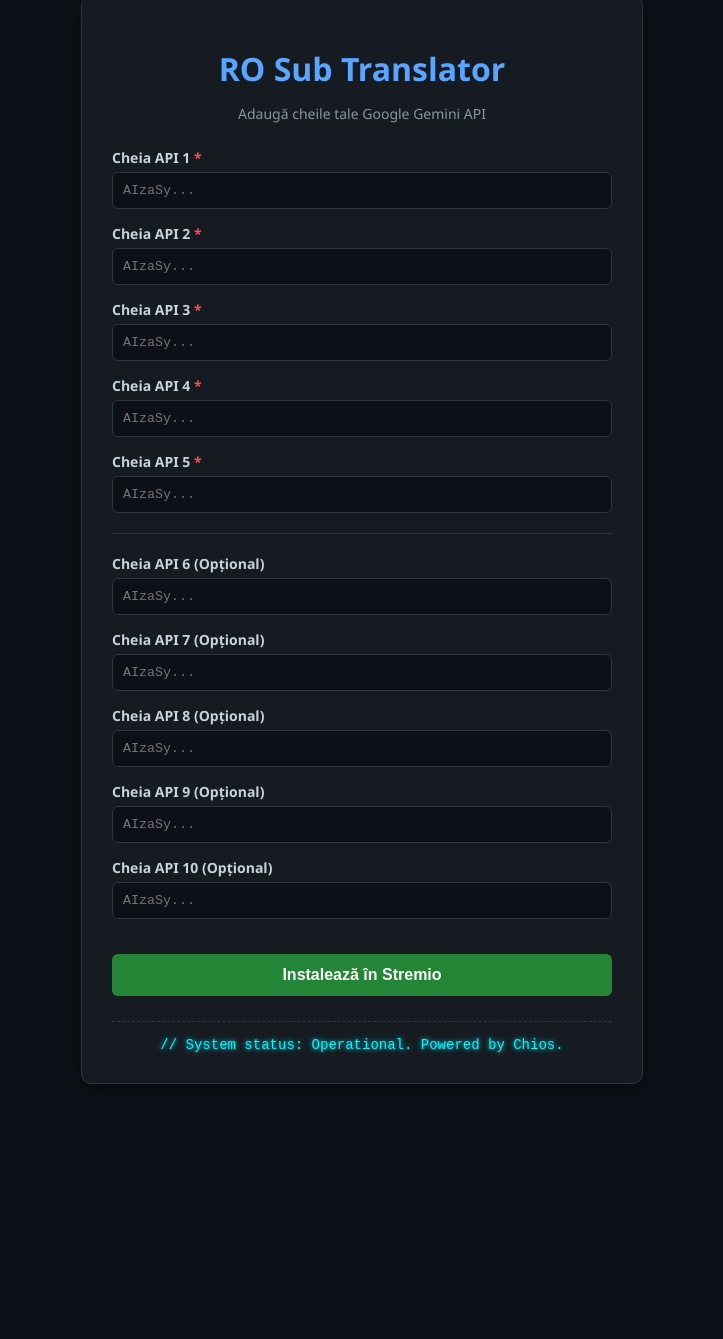
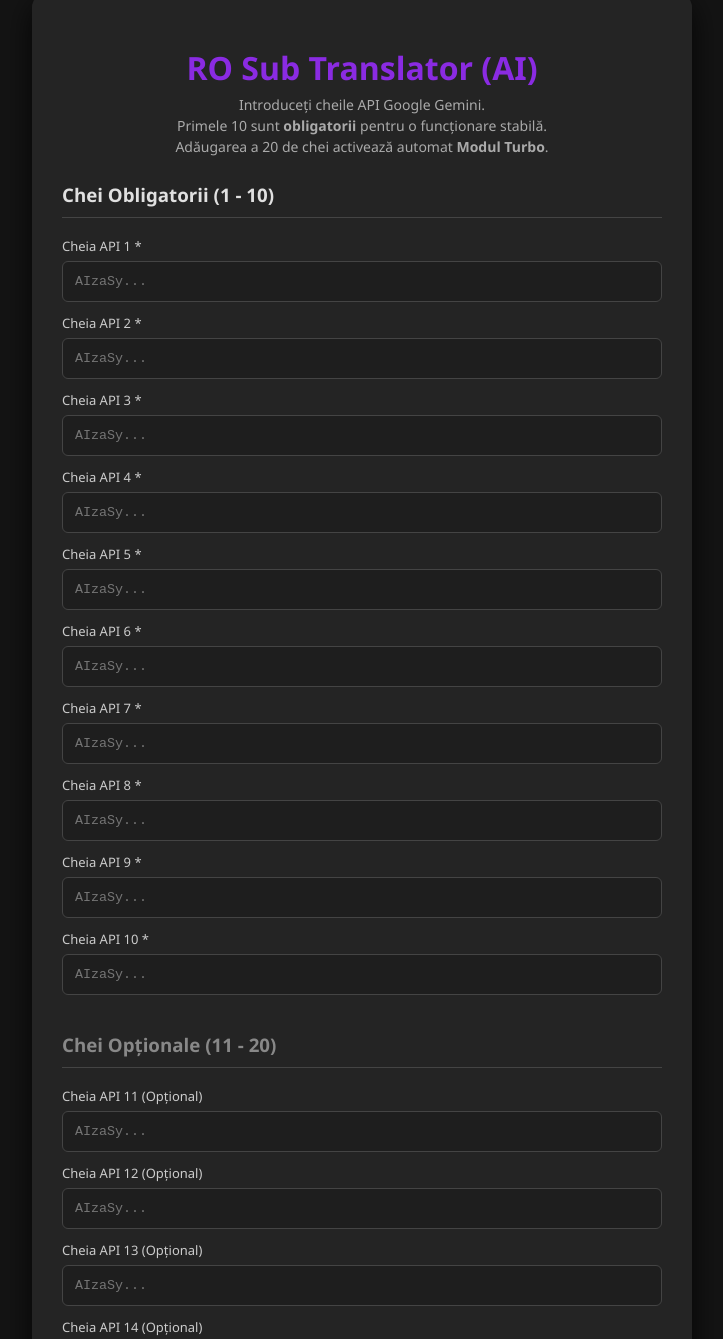
Before and after one commit to Chios01/ro-sub-translator, a website: page index.html in a window 1280 px wide. Shown: the part 25-1364 px from the top of the page, without its empty margins (278-1001 px from the left). Before the commit the page ends 1129 px from the top, so only its background shows below. Drawn offline with Linux system fonts and the light colour scheme.

Commit message:
Refactor index.html for improved layout and functionality
Updated the layout and styles for the RO Sub Translator configuration page, including changes to the form structure and JavaScript functionality for handling API keys.

```diff
--- a/index.html
+++ b/index.html
@@ -3,174 +3,141 @@
 <head>
     <meta charset="UTF-8">
     <meta name="viewport" content="width=device-width, initial-scale=1.0">
-    <title>RO Sub Translator - Configurare</title>
+    <title>Configurare RO Sub Translator</title>
     <style>
         body {
-            background-color: #0d1117;
-            color: #c9d1d9;
             font-family: 'Segoe UI', Tahoma, Geneva, Verdana, sans-serif;
+            background-color: #141414;
+            color: #ffffff;
             display: flex;
-            flex-direction: column;
-            align-items: center;
             justify-content: center;
             padding: 20px;
             margin: 0;
-            min-height: 100vh;
         }
         .container {
-            background-color: #161b22;
+            max-width: 600px;
+            width: 100%;
+            background: #242424;
             padding: 30px;
-            border-radius: 10px;
-            border: 1px solid #30363d;
-            box-shadow: 0 4px 15px rgba(0,0,0,0.5);
-            max-width: 500px;
-            width: 100%;
+            border-radius: 12px;
+            box-shadow: 0 10px 30px rgba(0,0,0,0.8);
         }
         h1 {
             text-align: center;
-            color: #58a6ff;
+            color: #8a2be2;
             margin-bottom: 5px;
         }
-        p.subtitle {
+        .description {
             text-align: center;
-            color: #8b949e;
+            color: #aaaaaa;
             font-size: 14px;
             margin-bottom: 25px;
+            line-height: 1.5;
         }
-        .input-group {
-            margin-bottom: 15px;
+        .key-group { margin-bottom: 25px; }
+        .key-group h3 {
+            border-bottom: 1px solid #444;
+            padding-bottom: 10px;
+            color: #e0e0e0;
         }
+        .optional-title { color: #888 !important; }
         label {
             display: block;
-            margin-bottom: 5px;
-            font-size: 14px;
-            font-weight: 600;
+            margin-bottom: 6px;
+            font-size: 13px;
+            color: #ccc;
         }
-        .required::after {
-            content: " *";
-            color: #f85149;
-        }
-        input[type="text"] {
-            width: 100%;
-            padding: 10px;
-            background-color: #0d1117;
-            border: 1px solid #30363d;
-            border-radius: 6px;
-            color: #c9d1d9;
-            font-family: monospace;
-            box-sizing: border-box;
-        }
-        input[type="text"]:focus {
-            border-color: #58a6ff;
-            outline: none;
-        }
-        .btn-install {
+        input {
             width: 100%;
             padding: 12px;
-            background-color: #238636;
-            color: white;
+            margin-bottom: 12px;
+            border: 1px solid #444;
+            border-radius: 6px;
+            background: #1e1e1e;
+            color: #fff;
+            box-sizing: border-box;
+            font-family: monospace;
+        }
+        input:focus {
+            outline: none;
+            border-color: #8a2be2;
+        }
+        .btn {
+            display: block;
+            width: 100%;
+            padding: 16px;
+            background: #8a2be2;
+            color: #fff;
             border: none;
-            border-radius: 6px;
+            border-radius: 8px;
             font-size: 16px;
             font-weight: bold;
             cursor: pointer;
-            margin-top: 20px;
-            transition: background-color 0.2s;
+            transition: background 0.2s;
         }
-        .btn-install:hover {
-            background-color: #2ea043;
-        }
-        .footer {
-            margin-top: 25px;
-            padding-top: 15px;
-            border-top: 1px dashed #30363d;
-            text-align: center;
-        }
+        .btn:hover { background: #6a1b9a; }
     </style>
 </head>
 <body>
-
     <div class="container">
-        <h1>RO Sub Translator</h1>
-        <p class="subtitle">Adaugă cheile tale Google Gemini API</p>
+        <h1>RO Sub Translator (AI)</h1>
+        <div class="description">
+            Introduceți cheile API Google Gemini.<br>
+            Primele 10 sunt <b>obligatorii</b> pentru o funcționare stabilă.<br>
+            Adăugarea a 20 de chei activează automat <b>Modul Turbo</b>.
+        </div>
 
         <form id="configForm">
-            <div class="input-group">
-                <label class="required" for="key1">Cheia API 1</label>
-                <input type="text" id="key1" required placeholder="AIzaSy...">
-            </div>
-            <div class="input-group">
-                <label class="required" for="key2">Cheia API 2</label>
-                <input type="text" id="key2" required placeholder="AIzaSy...">
-            </div>
-            <div class="input-group">
-                <label class="required" for="key3">Cheia API 3</label>
-                <input type="text" id="key3" required placeholder="AIzaSy...">
-            </div>
-            <div class="input-group">
-                <label class="required" for="key4">Cheia API 4</label>
-                <input type="text" id="key4" required placeholder="AIzaSy...">
-            </div>
-            <div class="input-group">
-                <label class="required" for="key5">Cheia API 5</label>
-                <input type="text" id="key5" required placeholder="AIzaSy...">
+            <div class="key-group" id="mandatoryKeys">
+                <h3>Chei Obligatorii (1 - 10)</h3>
+                <!-- Scriptul JS de mai jos va genera căsuțele -->
             </div>
 
-            <hr style="border: 0; border-top: 1px solid #30363d; margin: 20px 0;">
-
-            <div class="input-group">
-                <label for="key6">Cheia API 6 (Opțional)</label>
-                <input type="text" id="key6" placeholder="AIzaSy...">
-            </div>
-            <div class="input-group">
-                <label for="key7">Cheia API 7 (Opțional)</label>
-                <input type="text" id="key7" placeholder="AIzaSy...">
-            </div>
-            <div class="input-group">
-                <label for="key8">Cheia API 8 (Opțional)</label>
-                <input type="text" id="key8" placeholder="AIzaSy...">
-            </div>
-            <div class="input-group">
-                <label for="key9">Cheia API 9 (Opțional)</label>
-                <input type="text" id="key9" placeholder="AIzaSy...">
-            </div>
-            <div class="input-group">
-                <label for="key10">Cheia API 10 (Opțional)</label>
-                <input type="text" id="key10" placeholder="AIzaSy...">
+            <div class="key-group" id="optionalKeys">
+                <h3 class="optional-title">Chei Opționale (11 - 20)</h3>
             </div>
 
-            <button type="submit" class="btn-install">Instalează în Stremio</button>
+            <button type="submit" class="btn">Instalează în Stremio</button>
         </form>
-
-        <!-- Textul a fost mutat AICI, în interiorul container-ului gri -->
-        <div class="footer">
-            <p style="color: #00f7ff; font-family: 'Courier New', monospace; text-shadow: 0 0 5px #00f7ff; font-size: 14px; margin: 0;">
-                // System status: Operational. Powered by Chios.
-            </p>
-        </div>
     </div>
 
     <script>
+        // Generăm cele 10 căsuțe obligatorii
+        const mandatoryContainer = document.getElementById('mandatoryKeys');
+        for(let i = 1; i <= 10; i++) {
+            mandatoryContainer.innerHTML += `
+                <label>Cheia API ${i} *</label>
+                <input type="text" id="key${i}" required placeholder="AIzaSy...">
+            `;
+        }
+
+        // Generăm cele 10 căsuțe opționale
+        const optionalContainer = document.getElementById('optionalKeys');
+        for(let i = 11; i <= 20; i++) {
+            optionalContainer.innerHTML += `
+                <label>Cheia API ${i} (Opțional)</label>
+                <input type="text" id="key${i}" placeholder="AIzaSy...">
+            `;
+        }
+
+        // Funcția de capturare a datelor și trimitere către Stremio
         document.getElementById('configForm').addEventListener('submit', function(e) {
             e.preventDefault();
+
             let keys = [];
-            for(let i = 1; i <= 10; i++) {
+            for(let i = 1; i <= 20; i++) {
                 let val = document.getElementById('key' + i).value.trim();
-                if(val) keys.push(val);
-            }
-
-            if(keys.length < 5) {
-                alert("Te rugăm să introduci cel puțin primele 5 chei obligatorii!");
-                return;
+                if(val !== '') {
+                    keys.push(val);
+                }
             }
 
             let configData = btoa(JSON.stringify(keys));
-            let currentHost = window.location.host;
-            let installLink = "stremio://" + currentHost + "/" + configData + "/manifest.json";
+            let currentUrl = window.location.href.replace(/\/$/, "");
+            let stremioUrl = currentUrl.replace('https://', 'stremio://').replace('http://', 'stremio://') + '/' + configData + '/manifest.json';
 
-            window.location.href = installLink;
+            window.location.href = stremioUrl;
         });
     </script>
-
 </body>
 </html>
```
